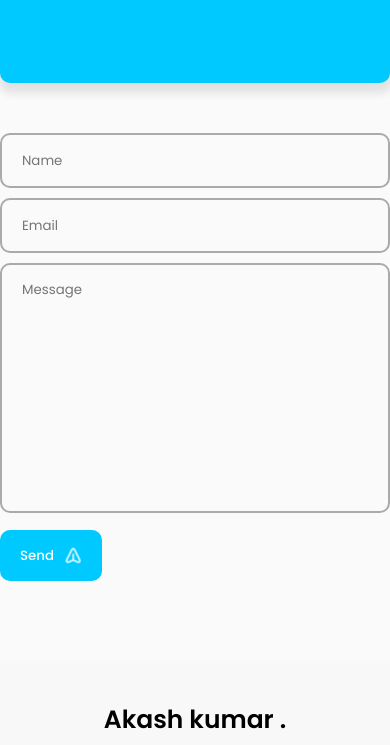
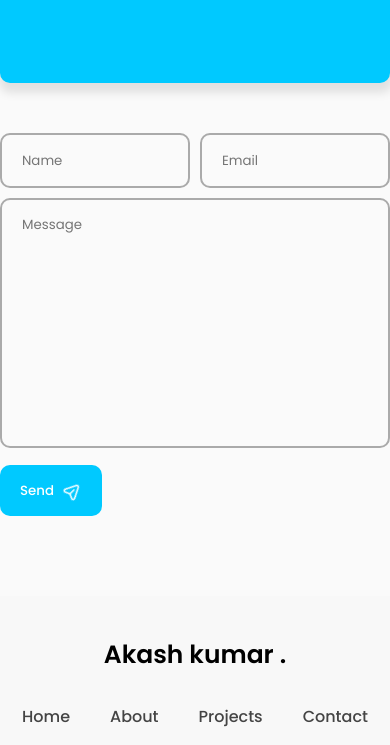
Before and after one commit to akash-kumar12/portfolio-cv-, a plain HTML site: page index.html in a window 390 px wide. Shown: the part 3280-4025 px from the top of the page. Drawn offline with nearby package versions, Linux system fonts and the light colour scheme.

Commit message:
Update style.css

```diff
--- a/style.css
+++ b/style.css
@@ -538,6 +538,10 @@ footer{
 
 /* ----- MEDIA QUERY == 1024px / RESPONSIVE ----- */
 @media only screen and (max-width: 1024px){
+    body {
+        overflow-x: hidden;
+    }
+
     .featured-text{
         padding: 0;
     }
@@ -549,13 +553,19 @@ footer{
 
 /* ----- MEDIA QUERY == 900px / RESPONSIVE ----- */
 @media only screen and (max-width: 900px) {
-    .nav-button{
+    body {
+        overflow-x: hidden;
+    }
+
+    .nav-button {
         display: none;
     }
-    .nav-menu.responsive{
+
+    .nav-menu.responsive {
         left: 0;
     }
-    .nav-menu{
+
+    .nav-menu {
         position: fixed;
         top: 80px;
         left: -100%;
@@ -569,80 +579,84 @@ footer{
         height: 90vh;
         transition: .2s;
     }
-    .nav_menu_list{
+
+    .nav_menu_list {
         flex-direction: column;
     }
-    .nav-menu-btn{
+
+    .nav-menu-btn {
         display: flex;
         align-items: center;
         justify-content: center;
     }
-    .featured-box{
+
+    .featured-box {
         flex-direction: column;
         justify-content: center;
         height: 100vh;
     }
-    .featured-text{
+
+    .featured-text {
         width: 100%;
         order: 2;
         justify-content: center;
         align-content: flex-start;
         min-height: 60vh;
     }
-    .social_icons{
+
+    .social_icons {
         margin-top: 2em;
     }
-    .featured-image{
+
+    .featured-image {
         order: 1;
         justify-content: center;
         min-height: 150px;
         width: 100%;
         margin-top: 65px;
     }
-    .image, .image img{
+
+    .image, .image img {
         width: 150px;
         height: 150px;
     }
-    .row{
+
+    .row {
         display: flex;
         flex-direction: column;
         justify-content: center;
         gap: 50px;
     }
-    .col{
+
+    .col {
         display: flex;
         justify-content: center;
         width: 100%;
     }
-    .about-info, .contact-info{
+
+    .about-info, .contact-info {
         width: 100%;
     }
-    .project-container{
+
+    .project-container {
         justify-content: center;
     }
-    .project-box{
+
+    .project-box {
         width: 80%;
     }
-
 }
 
-/* ----- MEDIA QUERY == 540px / RESPONSIVE ----- */
+@media only screen and (max-width: 540px) {
+    body {
+        overflow-x: hidden;
+    }
 
-@media only screen and (max-width: 540px){
-    .featured-name{
+    .featured-name {
         font-size: 40px;
     }
-    .project-box{
+
+    .project-box {
         width: 100%;
-    }
-    .form-inputs{
-        flex-direction: column;
-    }
-    .input-field{
-        width: 100%;
-    }
-}
-.form-button i{
-    font-size: 18px;
-    transform: rotate(-45deg); /* Fix typo here */
-}
+
+    }}
```
